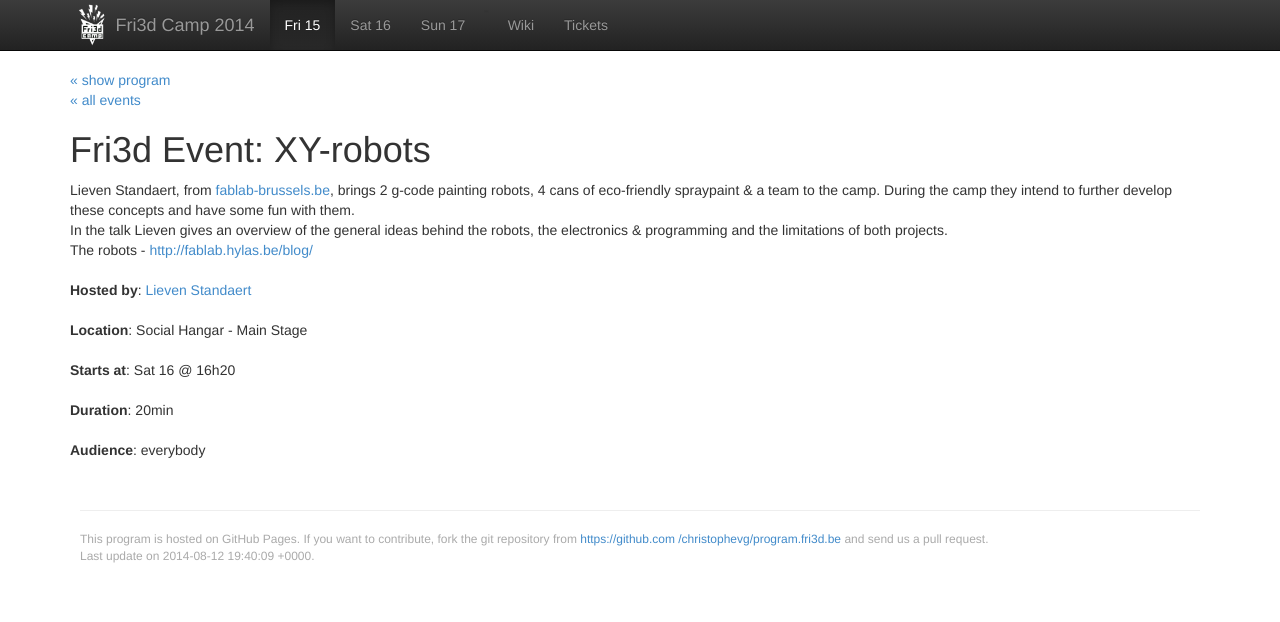
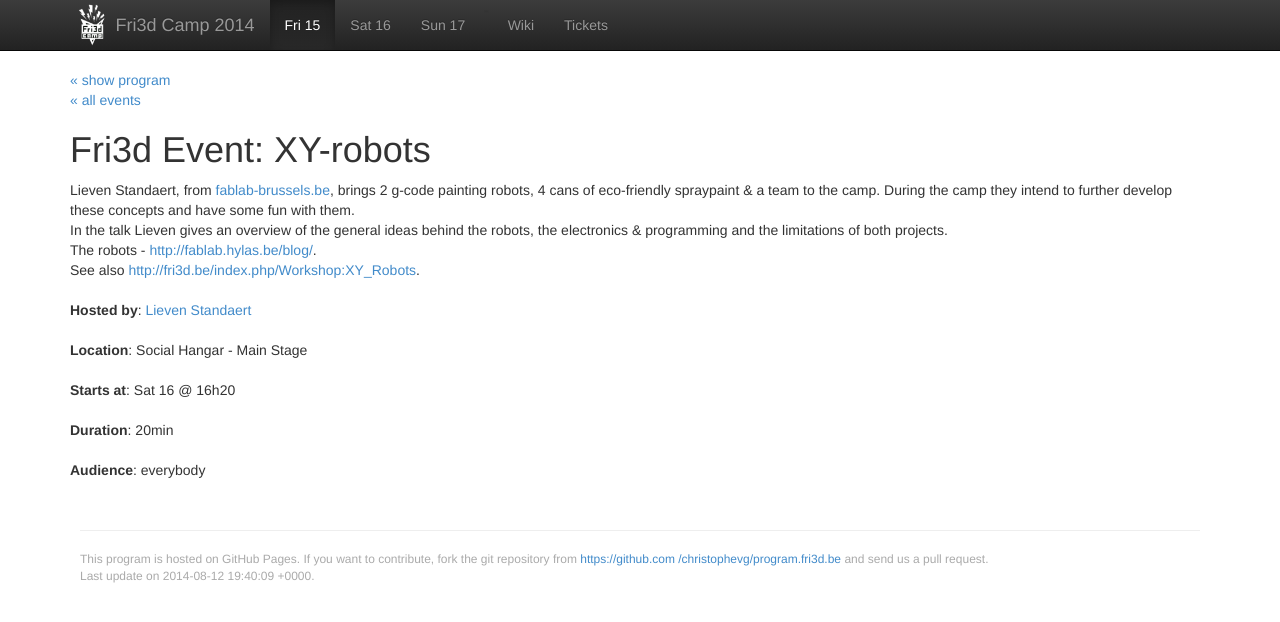
Before and after one commit to Fri3dCamp/program.fri3d.be, a Jekyll site: the page built from events/_posts/2014-08-15-xy-robots.html, in a window 1280 px wide. Shown: the top 622 px of the page. Built offline with Jekyll 4.4.1, drawn with Linux system fonts in a browser that asks for light colours; nearby versions of some CDN libraries.

Commit message:
added link to XY Robots Workshop page on wiki

```diff
--- a/events/_posts/2014-08-15-xy-robots.html
+++ b/events/_posts/2014-08-15-xy-robots.html
@@ -1,7 +1,7 @@
 ---
 layout: event
 title: XY-robots
-abstract: Lieven Standaert, from <a href="http://fablab-brussels.be">fablab-brussels.be</a>, brings 2 g-code painting robots, 4 cans of  eco-friendly spraypaint &amp; a team to the camp. During the camp they intend to further develop these concepts and have some fun with them.<br>In the talk Lieven gives an overview of the general ideas behind the robots, the electronics &amp; programming and the limitations of both projects.<br>The robots - <a href="http://fablab.hylas.be/blog/">http://fablab.hylas.be/blog/</a>
+abstract: Lieven Standaert, from <a href="http://fablab-brussels.be">fablab-brussels.be</a>, brings 2 g-code painting robots, 4 cans of  eco-friendly spraypaint &amp; a team to the camp. During the camp they intend to further develop these concepts and have some fun with them.<br>In the talk Lieven gives an overview of the general ideas behind the robots, the electronics &amp; programming and the limitations of both projects.<br>The robots - <a href="http://fablab.hylas.be/blog/">http://fablab.hylas.be/blog/</a>.<br>See also <a href="http://fri3d.be/index.php/Workshop:XY_Robots">http://fri3d.be/index.php/Workshop:XY_Robots</a>.
 host: Lieven Standaert
 location: Social Hangar - Main Stage
 start: Sat 16 @ 16h20
```
